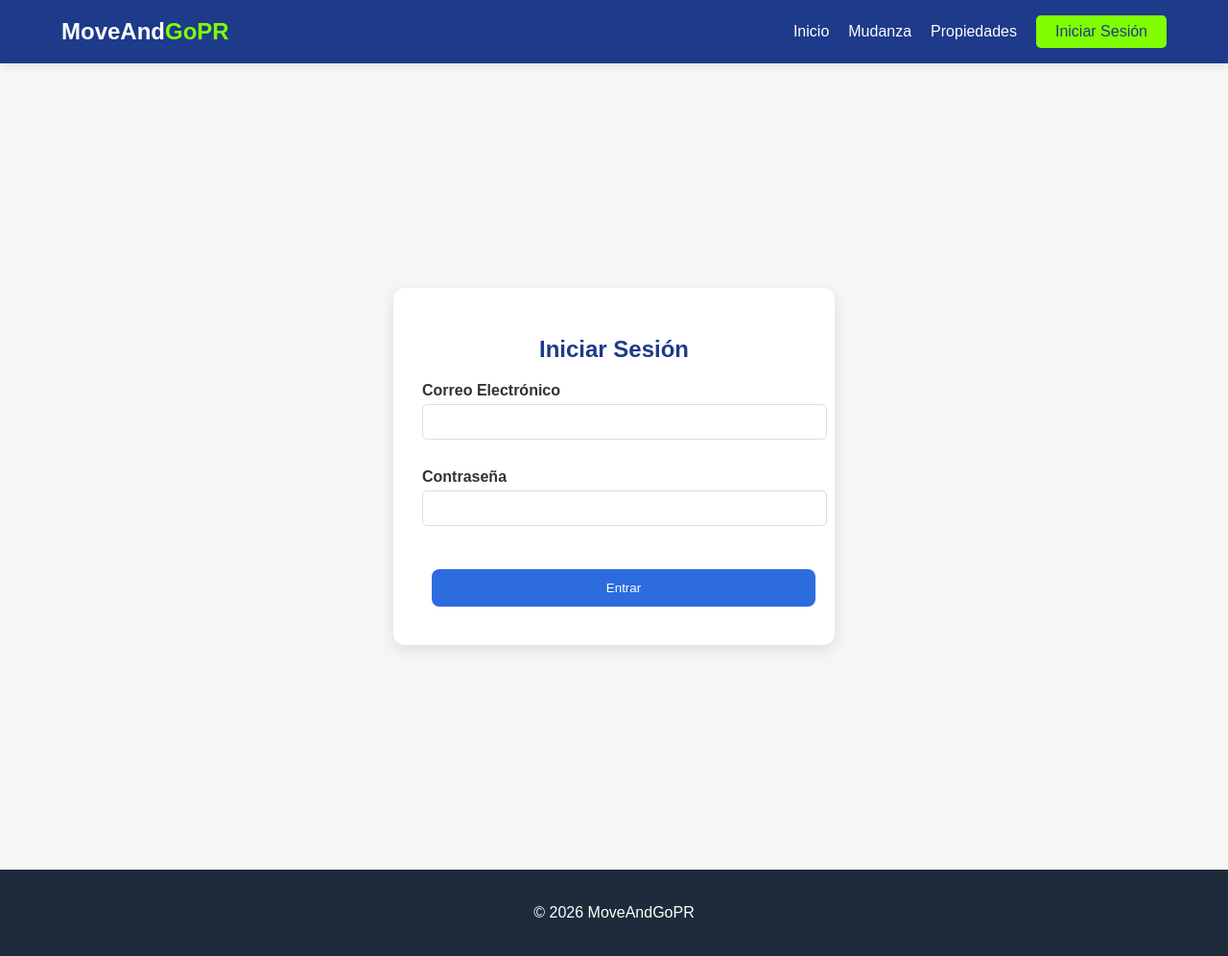
After one commit to jaimemunoz830/Move-GoPR, a PHP site: page /login.php in a window 1280 px wide. The commit adds this page. Shown: the whole page at 96% size. Run offline with PHP 8.4, Linux system fonts and the light colour scheme.

Commit message:
Login system 1.0

```diff
--- a/db_test.php
+++ b/db_test.php
@@ -1,5 +1,11 @@
 <?php
 require_once 'config.php';
+session_start();
+
+if (!isset($_SESSION['role']) || $_SESSION['role'] !== 'admin') {
+    header("Location: login.php");
+    exit();
+}
 
 if (isset($_GET['delete_id']) && isset($_GET['table'])) {
     $table = $_GET['table'];
--- /dev/null
+++ b/header.php
@@ -0,0 +1,92 @@
+<?php
+require_once 'config.php';
+if (session_status() === PHP_SESSION_NONE) {
+    session_start();
+}
+?>
+<!DOCTYPE html>
+<html lang="es">
+<head>
+    <meta charset="UTF-8">
+    <meta name="viewport" content="width=device-width, initial-scale=1.0">
+    <title>MoveAndGoPR</title>
+    <link rel="stylesheet" href="style.css">
+    <style>
+        .main-header {
+            background: #1e3a8a;
+            padding: 1rem 5%;
+            display: flex;
+            justify-content: space-between;
+            align-items: center;
+            box-shadow: 0 2px 10px rgba(0,0,0,0.1);
+            position: sticky;
+            top: 0;
+            z-index: 1000;
+        }
+
+        .logo h1 {
+            color: white;
+            margin: 0;
+            font-size: 1.5rem;
+        }
+
+        .nav-links {
+            display: flex;
+            gap: 20px;
+            align-items: center;
+        }
+
+        .nav-links a {
+            color: white;
+            text-decoration: none;
+            font-weight: 500;
+            transition: 0.3s;
+        }
+
+        .nav-links a:hover {
+            color: #80ff00;
+        }
+
+        .btn-login {
+            background: #80ff00;
+            color: #1e3a8a !important;
+            padding: 8px 20px;
+            border-radius: 5px;
+            font-weight: bold;
+        }
+
+        .btn-login:hover {
+            background: white !important;
+        }
+
+        .btn-admin-tool {
+            border: 1px solid #80ff00;
+            padding: 5px 10px;
+            border-radius: 4px;
+            font-size: 12px !important;
+        }
+    </style>
+</head>
+<body>
+
+<header class="main-header">
+    <div class="logo">
+        <h1>MoveAnd<span class="green">GoPR</span></h1>
+    </div>
+
+    <nav class="nav-links">
+        <a href="index.php">Inicio</a>
+        <a href="moving.php">Mudanza</a>
+        <a href="map.php">Propiedades</a>
+
+        <?php if(isset($_SESSION['role']) && $_SESSION['role'] === 'admin'): ?>
+            <a href="dashboard.php" class="btn-admin-tool">Dashboard</a>
+            <a href="db_test.php" class="btn-admin-tool">DB Test</a>
+            <a href="logout.php" class="btn-login">Cerrar Sesión</a>
+        <?php elseif(isset($_SESSION['user_id'])): ?>
+            <a href="logout.php" class="btn-login">Cerrar Sesión</a>
+        <?php else: ?>
+            <a href="login.php" class="btn-login">Iniciar Sesión</a>
+        <?php endif; ?>
+    </nav>
+</header>
--- a/index.php
+++ b/index.php
@@ -11,8 +11,9 @@ session_start();
     <link rel="stylesheet" href="style.css">
 </head>
 <body>
+<?php include 'header.php'; ?>
+<header class="hero">
 
-<header class="hero">
   <div class="overlay"></div>
   <div class="hero-content">
     <h1>MoveAnd<span class="green">GoPR</span></h1>
--- /dev/null
+++ b/login.php
@@ -0,0 +1,56 @@
+<?php
+include 'header.php';
+
+$error = "";
+
+if ($_SERVER["REQUEST_METHOD"] == "POST") {
+    $email = $_POST['email'];
+    $password = $_POST['password'];
+
+    if (!empty($email) && !empty($password)) {
+        $stmt = $pdo->prepare("SELECT * FROM users WHERE email = ?");
+        $stmt->execute([$email]);
+        $user = $stmt->fetch();
+
+        if ($user && password_verify($password, $user['password_hash'])) {
+             $_SESSION['user_id'] = $user['id'];
+             $_SESSION['user_name'] = $user['name'];
+             $_SESSION['role'] = $user['role'];
+             header("Location: index.php");
+             exit();
+        } else {
+            $error = "Email o contraseña incorrectos.";
+        }
+    } else {
+        $error = "Por favor, completa todos los campos.";
+    }
+}
+?>
+
+<main class="login-container" style="padding: 100px 20px; min-height: 80vh; display: flex; justify-content: center; align-items: center; background: #f4f7f6;">
+    <div class="card" style="max-width: 400px; width: 100%; padding: 30px; cursor: default;">
+        <h2 style="text-align: center; color: #1e3a8a; margin-bottom: 20px;">Iniciar Sesión</h2>
+
+        <?php if($error): ?>
+            <p style="color: #dc2626; background: #fef2f2; padding: 10px; border-radius: 5px; font-size: 14px; text-align: center;">
+                <?php echo $error; ?>
+            </p>
+        <?php endif; ?>
+
+        <form action="login.php" method="POST" style="display: flex; flex-direction: column; gap: 15px;">
+            <div style="margin-bottom: 15px;">
+                <label style="display: block; margin-bottom: 5px; font-weight: bold; color: #333;">Correo Electrónico</label>
+                <input type="email" name="email" required style="width: 100%; padding: 10px; border: 1px solid #ddd; border-radius: 5px;">
+            </div>
+
+            <div style="margin-bottom: 20px;">
+                <label style="display: block; margin-bottom: 5px; font-weight: bold; color: #333;">Contraseña</label>
+                <input type="password" name="password" required style="width: 100%; padding: 10px; border: 1px solid #ddd; border-radius: 5px;">
+            </div>
+
+            <button type="submit" class="btn blue" style="width: 100%; border: none; cursor: pointer;">Entrar</button>
+        </form>
+    </div>
+</main>
+
+<?php include 'footer.php'; ?>
```
Also changed, not shown: dashboard.php (added, +11 -0 lines), db/move-gopr.sql (+13 -5 lines), logout.php (added, +12 -0 lines), 2 other files.
